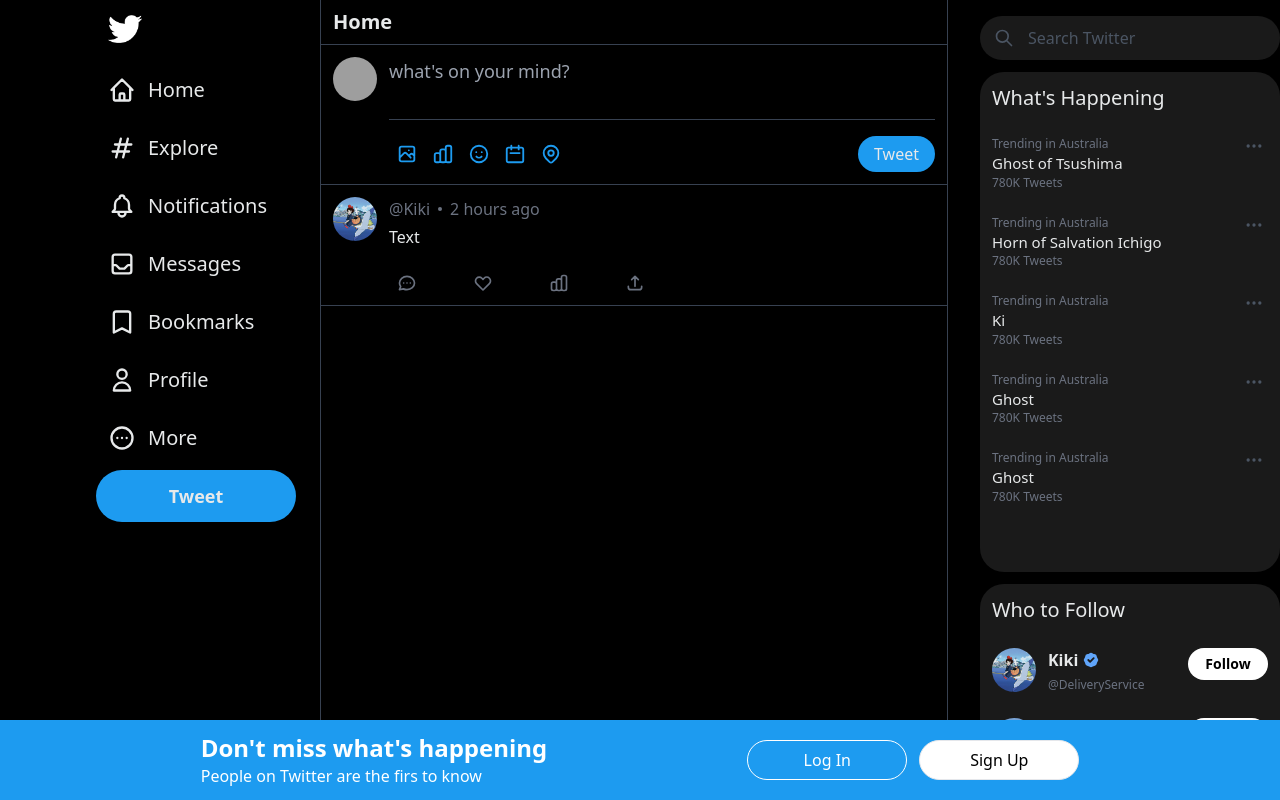
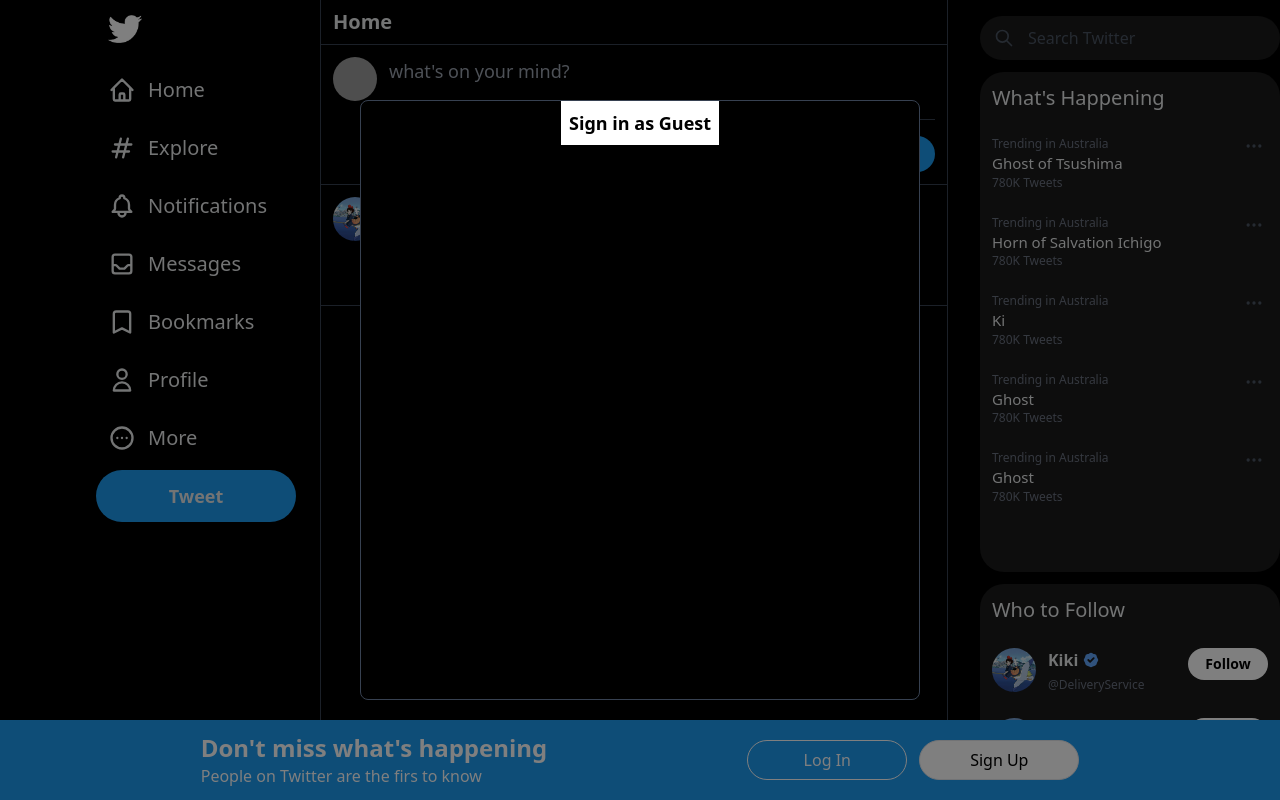
Before and after one commit to JonathanLee2020/tclone, a Next.js app: page / in a window 1280 px wide. Both pictures are taken after a click on the button "Sign Up". Shown: the top 800 px of the page. Built offline with nearby package versions, Linux system fonts and the light colour scheme; grey boxes are pictures that could not be loaded.

Commit message:
added redux modal open and close funcionality

```diff
--- a/components/BottomBanner.jsx
+++ b/components/BottomBanner.jsx
@@ -1,3 +1,5 @@
+import SignUpModal from "./modal/SignUpModal"
+
 export default function BottomBaner() {
     return(
         <div className="flex xl:space-x-[200px] justify-center items-center fixed w-full h-[80px] bg-[#1d9bf0] bottom-0">
@@ -12,10 +14,11 @@
                 w-[160px] rounded-full h-[40px] hover:bg-[#cbd2d7]
                 "
                 >Log In</button>
-                <button
+                {/* <button
                 className="bg-white text-black border
                 w-[160px] rounded-full h-[40px] hover:bg-[#cbd2d7]"
-                >Sign Up</button>
+                >Sign Up</button> */}
+                <SignUpModal/>
             </div>
         </div>
     )
--- a/components/modal/SignUpModal.jsx
+++ b/components/modal/SignUpModal.jsx
@@ -1,10 +1,37 @@
+import { closeSignupModal, openSignupModal } from "@/redux/modalSlice";
+import Modal from "@mui/material/Modal"
+import { useDispatch, useSelector } from "react-redux";
 export default function SignUpModal() {
+
+
+    const isOpen = useSelector(state => state.modals.signupModalOpen)
+    const dispatch = useDispatch()
     return (
-        <div>
+        <>
             <button
                 className="bg-white text-black border
                 w-[160px] rounded-full h-[40px] hover:bg-[#cbd2d7]"
-                >Sign Up</button>
-        </div>
+                onClick={() => dispatch(openSignupModal())}
+                >Sign Up
+            </button>
+
+            <Modal
+            open={isOpen}
+            onClose={() => dispatch(closeSignupModal())}
+            className="flex justify-center items-center"
+            >
+                <div className="w-[90%] h-[400px] bg-black text-white
+                md:w-[560px] md:h-[600px] border border-gray-700
+                rounded-lg flex justify-center
+                ">
+                    <div className="w-[90% mt-8]">
+                        <button className="bg-white text-black w-full font-bold text-lg p-2">
+                            Sign in as Guest
+                        </button>
+                        <h1 className="text-center mt-4 font-bold text-lg"></h1>
+                    </div>
+                </div>
+            </Modal>
+        </>
     )
 }
--- a/package.json
+++ b/package.json
@@ -14,9 +14,11 @@
     "@heroicons/react": "^1.0.6",
     "@mui/material": "^5.14.11",
     "@next/font": "13.4.19",
+    "@reduxjs/toolkit": "^1.9.6",
     "next": "13.4.19",
     "react": "18.2.0",
-    "react-dom": "18.2.0"
+    "react-dom": "18.2.0",
+    "react-redux": "^8.1.2"
   },
   "devDependencies": {
     "autoprefixer": "^10.4.15",
--- a/pages/_app.js
+++ b/pages/_app.js
@@ -1,5 +1,11 @@
 import '@/styles/globals.css'
+import {Provider} from "react-redux"
+import store from '@/redux/store'
 
 export default function App({ Component, pageProps }) {
-  return <Component {...pageProps} />
+  return (
+    <Provider store={store}>
+      <Component {...pageProps} />
+    </Provider>
+  )
 }
--- /dev/null
+++ b/redux/modalSlice.jsx
@@ -0,0 +1,22 @@
+import { createSlice } from '@reduxjs/toolkit'
+
+const initialState = {
+    signupModalOpen: false
+}
+
+const modalSlice = createSlice({
+  name: "modal",
+  initialState,
+  reducers: {
+    openSignupModal: (state) => {
+        state.signupModalOpen = true
+    },
+    closeSignupModal: (state) => {
+        state.signupModalOpen = false
+    }
+  }
+});
+
+export const {openSignupModal, closeSignupModal} = modalSlice.actions
+
+export default modalSlice.reducer
--- /dev/null
+++ b/redux/store.jsx
@@ -0,0 +1,8 @@
+import { configureStore } from '@reduxjs/toolkit'
+import modalSlice from './modalSlice'
+
+export default configureStore({
+  reducer: {
+    modals: modalSlice
+  },
+})
```
Also changed, not shown: 1 other file (tests, documents, lock files or other folders).
